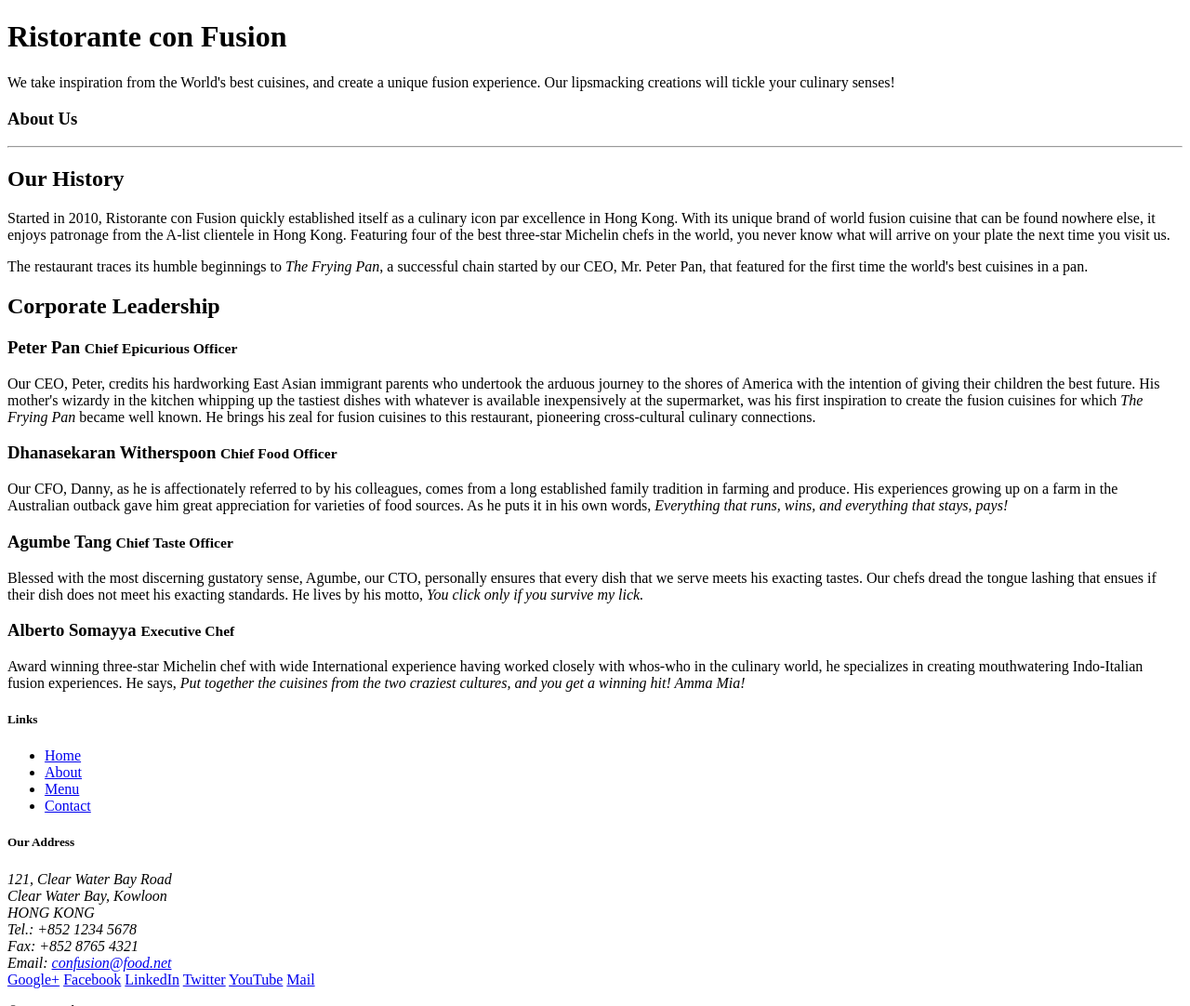
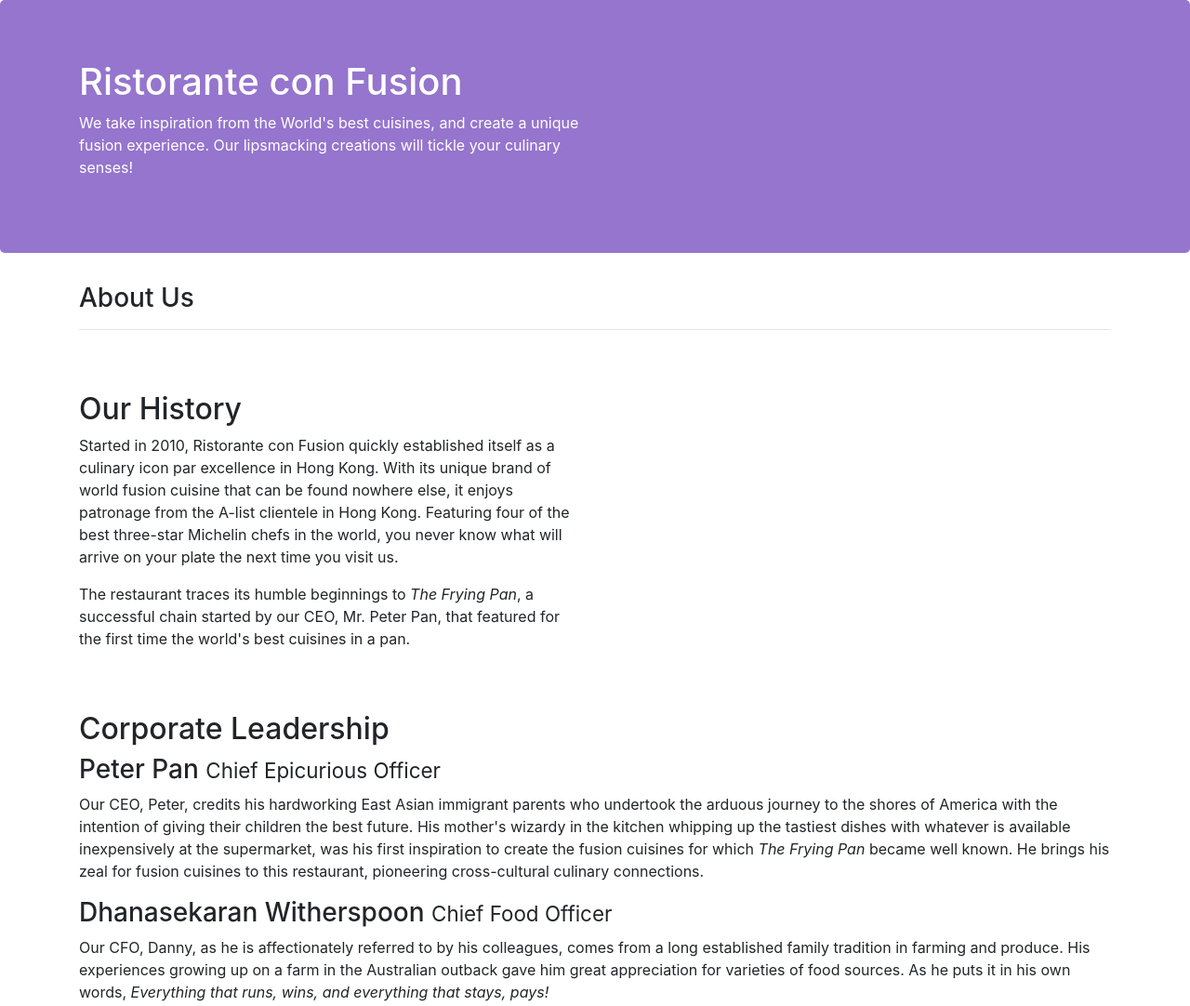
Before and after one commit to unkitkr/Full-Stack-Web-and-Multiplatform-Mobile-App-Development---Coursera, a website: page Course1/Assignment1/index.html in a window 1280 px wide. Shown: the top 1082 px of the page at 93% size. Drawn offline with nearby package versions, Linux system fonts and the light colour scheme.

Commit message:
Added a custom css file, minor change in index

```diff
--- a/Course1/Assignment1/index.html
+++ b/Course1/Assignment1/index.html
@@ -4,17 +4,20 @@
 <head>
 
     <title>Ristorante Con Fusion: About Us</title>
+    <link rel="stylesheet" type="text/css" href="/node_modules/bootstrap/dist/css/bootstrap.min.css">
+    <link rel="stylesheet" type="text/css" href="style.css">
 
 </head>
 
 <body>
 
-    <header class="jumbotron">
-        <div class="container">
-            <div class="row row-header">
+    <header class="jumbotron color-class">
+        <div class="container align-items-center ">
+            <div class="row ">
                 <div class="col-12 col-sm-6">
                     <h1>Ristorante con Fusion</h1>
-                    <p>We take inspiration from the World's best cuisines, and create a unique fusion experience. Our lipsmacking creations will tickle your culinary senses!</p>
+                    <p>We take inspiration from the World's best cuisines, and create a unique fusion experience. Our
+                        lipsmacking creations will tickle your culinary senses!</p>
                 </div>
                 <div class="col-12 col-sm">
                 </div>
@@ -24,40 +27,62 @@
 
     <div>
         <div>
-            <div>
+            <div class="container">
                 <h3>About Us</h3>
                 <hr>
             </div>
         </div>
 
-        <div>
-            <div>
+        <div class="container">
+            <div class="row">
+                <div class="col-md-6 col-sm row-header">
                     <h2>Our History</h2>
-                <p>Started in 2010, Ristorante con Fusion quickly established itself as a culinary icon par excellence in Hong Kong. With its unique brand of world fusion cuisine that can be found nowhere else, it enjoys patronage from the A-list clientele in Hong Kong.  Featuring four of the best three-star Michelin chefs in the world, you never know what will arrive on your plate the next time you visit us.</p>
-                <p>The restaurant traces its humble beginnings to <em>The Frying Pan</em>, a successful chain started by our CEO, Mr. Peter Pan, that featured for the first time the world's best cuisines in a pan.</p>
+                    <p>Started in 2010, Ristorante con Fusion quickly established itself as a culinary icon par
+                        excellence in Hong Kong. With its unique brand of world fusion cuisine that can be found nowhere
+                        else, it enjoys patronage from the A-list clientele in Hong Kong. Featuring four of the best
+                        three-star Michelin chefs in the world, you never know what will arrive on your plate the next
+                        time you visit us.</p>
+                    <p>The restaurant traces its humble beginnings to <em>The Frying Pan</em>, a successful chain
+                        started by our CEO, Mr. Peter Pan, that featured for the first time the world's best cuisines in
+                        a pan.</p>
                 </div>
-            <div>
+                <div class="col-md-6 col-sm" >
+                </div>
             </div>
         </div>
 
 
-        <div>
+        <div class="container">
             <div>
                 <h2>Corporate Leadership</h2>
                 <h3>Peter Pan <small>Chief Epicurious Officer</small></h3>
-                <p>Our CEO, Peter, credits his hardworking East Asian immigrant parents who undertook the arduous journey to the shores of America with the intention of giving their children the best future. His mother's wizardy in the kitchen whipping up the tastiest dishes with whatever is available inexpensively at the supermarket, was his first inspiration to create the fusion cuisines for which <em>The Frying Pan</em> became well known. He brings his zeal for fusion cuisines to this restaurant, pioneering cross-cultural culinary connections.</p>
+                <p>Our CEO, Peter, credits his hardworking East Asian immigrant parents who undertook the arduous
+                    journey to the shores of America with the intention of giving their children the best future. His
+                    mother's wizardy in the kitchen whipping up the tastiest dishes with whatever is available
+                    inexpensively at the supermarket, was his first inspiration to create the fusion cuisines for which
+                    <em>The Frying Pan</em> became well known. He brings his zeal for fusion cuisines to this
+                    restaurant, pioneering cross-cultural culinary connections.</p>
                 <h3>Dhanasekaran Witherspoon <small>Chief Food Officer</small></h3>
-                <p>Our CFO, Danny, as he is affectionately referred to by his colleagues, comes from a long established family tradition in farming and produce. His experiences growing up on a farm in the Australian outback gave him great appreciation for varieties of food sources. As he puts it in his own words, <em>Everything that runs, wins, and everything that stays, pays!</em></p>
+                <p>Our CFO, Danny, as he is affectionately referred to by his colleagues, comes from a long established
+                    family tradition in farming and produce. His experiences growing up on a farm in the Australian
+                    outback gave him great appreciation for varieties of food sources. As he puts it in his own words,
+                    <em>Everything that runs, wins, and everything that stays, pays!</em></p>
                 <h3>Agumbe Tang <small>Chief Taste Officer</small></h3>
-                <p>Blessed with the most discerning gustatory sense, Agumbe, our CTO, personally ensures that every dish that we serve meets his exacting tastes. Our chefs dread the tongue lashing that ensues if their dish does not meet his exacting standards. He lives by his motto, <em>You click only if you survive my lick.</em></p>
+                <p>Blessed with the most discerning gustatory sense, Agumbe, our CTO, personally ensures that every dish
+                    that we serve meets his exacting tastes. Our chefs dread the tongue lashing that ensues if their
+                    dish does not meet his exacting standards. He lives by his motto, <em>You click only if you survive
+                        my lick.</em></p>
                 <h3>Alberto Somayya <small>Executive Chef</small></h3>
-                <p>Award winning three-star Michelin chef with wide International experience having worked closely with whos-who in the culinary world, he specializes in creating mouthwatering Indo-Italian fusion experiences. He says, <em>Put together the cuisines from the two craziest cultures, and you get a winning hit! Amma Mia!</em></p>
+                <p>Award winning three-star Michelin chef with wide International experience having worked closely with
+                    whos-who in the culinary world, he specializes in creating mouthwatering Indo-Italian fusion
+                    experiences. He says, <em>Put together the cuisines from the two craziest cultures, and you get a
+                        winning hit! Amma Mia!</em></p>
             </div>
         </div>
 
     </div>
 
-    <footer class="footer">
+    <footer class="footer color-class-footer">
         <div class="container">
             <div class="row">
                 <div class="col-4 offset-1 col-sm-2">
@@ -99,6 +124,11 @@
         </div>
     </footer>
 
+
+    <script src="/node_modules/jquery/jquery.min.js"></script>
+    <script src="/node_modules/popper.js/dist/popper.min.js"></script>
+    <script src="/node_modules/bootstrap/dist/js/bootstrap.min.js"></script>
+
 </body>
 
 </html>
--- a/Course1/Assignment1/package.json
+++ b/Course1/Assignment1/package.json
@@ -12,5 +12,10 @@
   "license": "ISC",
   "devDependencies": {
     "lite-server": "^2.3.0"
+  },
+  "dependencies": {
+    "bootstrap": "^4.5.0",
+    "jquery": "^1.9.1",
+    "popper.js": "^1.16.0"
   }
 }
--- /dev/null
+++ b/Course1/Assignment1/style.css
@@ -0,0 +1,11 @@
+.color-class{
+    background-color: #9575CD;
+    color: #ffffff;
+}
+.color-class-footer{
+    background-color: #D1C4E9;
+}
+.row-header{
+    padding-top: 50px;
+    padding-bottom: 50px;
+}
```
Also changed, not shown: 1 other file. Lines whose indentation alone changed are shown as unchanged.
